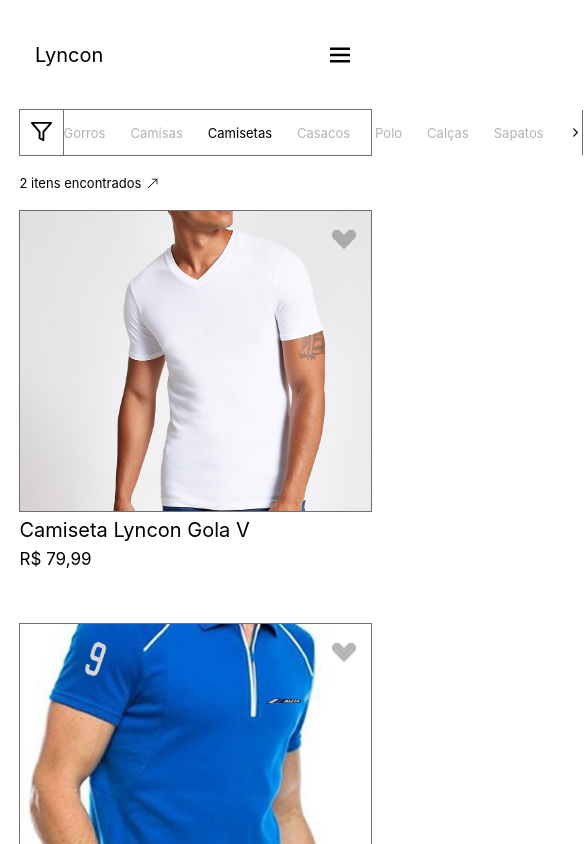
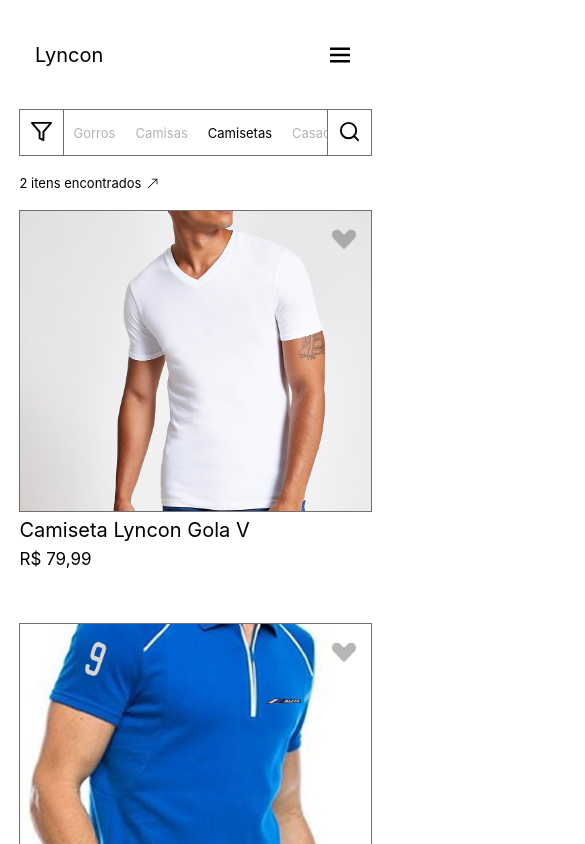
Before and after one commit to carlosr-lotus/Lyncon, a Next.js app: page /vestimentas in a window 390 px wide. Shown: the top 844 px of the page, 585 px wide, since content can reach past the window. Built offline with nearby package versions, Linux system fonts and the light colour scheme; data requests are answered from the project's data file.

Commit message:
Responsive FilterBar CSS

```diff
--- a/src/components/ListProducts.tsx
+++ b/src/components/ListProducts.tsx
@@ -76,7 +76,7 @@ export default function ListProducts() {
                             </div>
                         ))
                     }
-                    <IoIosArrowForward size={13} />
+                    {/* <IoIosArrowForward size={13} /> */}
                 </div>
                 <div>
                     <FiSearch size={23} />
--- a/src/styles/components/ListProducts.module.css
+++ b/src/styles/components/ListProducts.module.css
@@ -2,7 +2,7 @@
 .filterBarContainer {
     width: 90%;
     margin: 0 auto;
-    /* padding: 1rem 1.5rem; */
+    /* overflow: hidden; */
 
     display: grid;
     grid-template-columns: max-content 1fr max-content;
@@ -22,16 +22,22 @@
 }
 
 .filterOptions {
-    display: flex;
-    align-items: center;
-    justify-content: center;
-    gap: 2.5rem;
+    overflow-x: auto;
+    white-space: nowrap;
+    scrollbar-width: none; /* Firefox */
 }
 
-.filterOptions p {
+.filterOptions::-webkit-scrollbar {
+    display: none; /* Safari and Chrome */
+}
+
+.filterOptions div {
+    display: inline-block;
+    padding: 1rem;
+
     font-size: 1.3rem;
-    opacity: .3;
     transition: .2s;
+
     cursor: pointer;
 }
 
@@ -39,7 +45,19 @@
     opacity: 1;
 }
 
+@media (min-width: 667px) and (orientation: landscape) {
+    .filterOptions {
+        display: flex;
+        justify-content: center;
+        align-items: center;
+    }
+}
+
 @media (min-width: 1024px) {
+
+    .filterOptions {
+        padding: 0;
+    }
     .filterOptions p {
         font-size: 1.5rem;
     }
```
